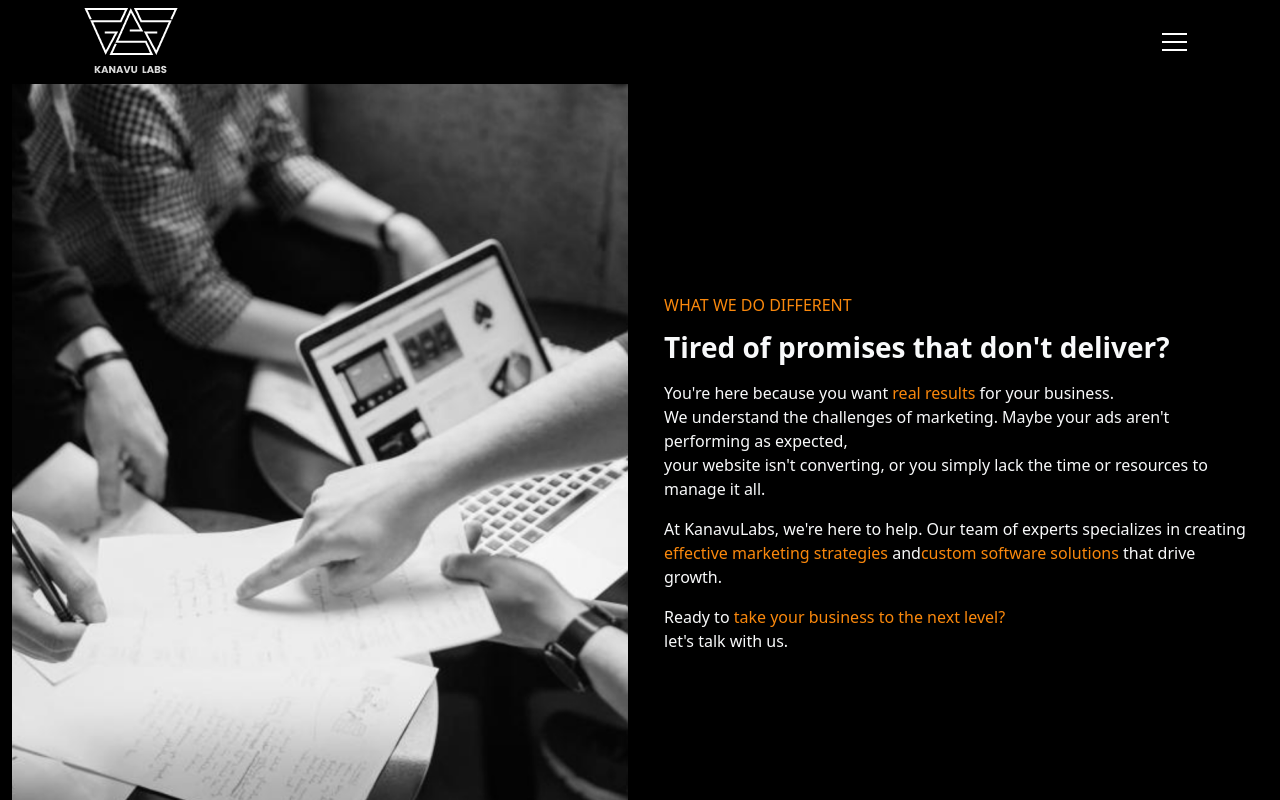
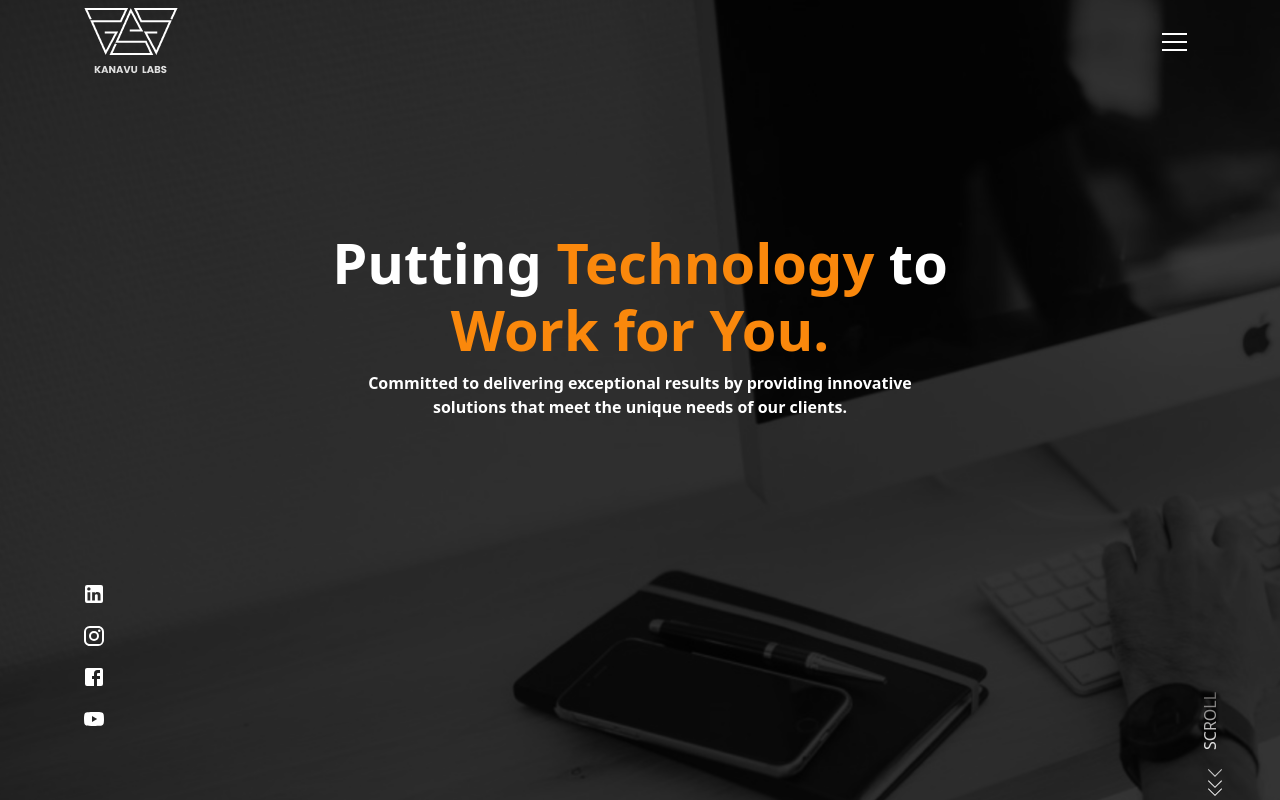
Before and after one commit to RajkumarMM/Marketing, a React (Vite) app: page /about in a window 1280 px wide. Shown: the top 800 px of the page. Built offline with nearby package versions, Linux system fonts and the light colour scheme.

Commit message:
about us banner section and preloader added

```diff
--- a/package.json
+++ b/package.json
@@ -18,6 +18,7 @@
     "hamburger-react": "^2.5.1",
     "react": "^18.3.1",
     "react-dom": "^18.3.1",
+    "react-loader-spinner": "^6.1.6",
     "react-router-dom": "^6.26.2",
     "react-scroll": "^1.9.0",
     "swiper": "^11.1.14"
--- a/src/AboutUs.jsx
+++ b/src/AboutUs.jsx
@@ -1,11 +1,49 @@
 import React from 'react'
 import AbImage from '../src/assets/aboutUsImage.png';
-import ScrollToTop from './components/ScrollToTop';
+import SocialMedia from './components/SocialMedia';
+import bannerImage from './assets/aboutBanner.png';
+import Scroll from './components/Scroll';
 
 
 function AboutUs() {
   return (
-    <div class="text-light mt-2">
+    <>
+    {/* banner section */}
+    <div className="vh-100 vw-100 bg-black text-white">
+      {/* Background image with opacity */}
+      <div className="position-absolute top-0 start-0 w-100 h-100">
+        <img
+          src={bannerImage}
+          alt="Office Background"
+          className="w-100 h-100 object-cover opacity-50"
+          style={{filter: 'grayscale(150%)'}}
+        />
+      </div>
+
+      {/* Content container */}
+      <div className="container h-100 d-flex flex-column justify-content-evenly position-relative z-0">
+
+        {/* Headings in the middle */}
+        <div className="d-flex align-items-center justify-content-center mt-2">
+          <div className="text-center">
+            <h1 className="display-4 fw-bold">
+            Putting <span style={{ color: "#fa880c" }}>Technology</span> to <br />
+              <span style={{ color: "#fa880c" }}>Work for You.</span>
+            </h1>
+            <p className="fw-semibold">
+            Committed to delivering exceptional results by providing innovative <br /> solutions that meet the unique needs of our clients.
+            </p>
+          </div>
+        </div>
+
+        {/* SocialMedia content at the bottom */}
+        <div>
+          <SocialMedia />
+        </div>
+      </div>
+    </div>
+    {/* second section */}
+    <div class="text-light">
     <div className='container-fluid'>
     <div class="row">
   <div class="col-md-6 position-relative">
@@ -30,8 +68,9 @@ function AboutUs() {
   </div>
 </div>
 </div>
-<ScrollToTop />
+<Scroll />
 </div>
+</>
   )
 }
 
--- a/src/App.jsx
+++ b/src/App.jsx
@@ -1,4 +1,4 @@
-import React from "react";
+import React, { useState, useEffect } from "react";
 import Home from "./Home";
 import { BrowserRouter as Router, Routes, Route } from "react-router-dom";
 import Header from "./components/Header";
@@ -6,11 +6,25 @@ import AboutUs from "./AboutUs";
 import Footer from './components/Footer';
 import ContactUs from "./ContactUs";
 import TermsAndConditions from "./TermsAndConditions";
+import Preloader from "./components/Preloader";
 
 
 function App() {
+  const [loading, setLoading] = useState(true); // State for loading
+
+  useEffect(() => {
+    const timer = setTimeout(() => {
+      setLoading(false); // Stop loading after 3 seconds
+    }, 3000); // Simulated loading time
+  }, []);
+
   return (
     <Router>
+
+      {loading ? ( // Show preloader while loading
+        <Preloader />
+      ) : (
+        <>
         <Header />
         <Routes>
           {/* Define the route for Home page */}
@@ -20,6 +34,9 @@ function App() {
           <Route path="/terms-and-conditions" element={<TermsAndConditions />} />
         </Routes>
         <Footer />
+        </>
+      )}
+
     </Router>
   );
 }
--- a/src/components/Hero.jsx
+++ b/src/components/Hero.jsx
@@ -31,7 +31,7 @@ function Hero() {
         </div>
 
         {/* SocialMedia content at the bottom */}
-        <div className="">
+        <div>
           <SocialMedia />
         </div>
       </div>
--- /dev/null
+++ b/src/components/Preloader.jsx
@@ -0,0 +1,12 @@
+import React from 'react';
+import { BallTriangle } from 'react-loader-spinner'; // Import BallTriangle
+
+function Preloader() {
+  return (
+    <div className='d-flex justify-content-center align-items-center vh-100' >
+          <BallTriangle color="#fa880c" height={80} width={80} />
+        </div>
+  )
+}
+
+export default Preloader;
```
Also changed, not shown: src/assets/aboutBanner.png (added), 1 other file (tests, documents, lock files or other folders). Lines whose indentation alone changed are shown as unchanged.
